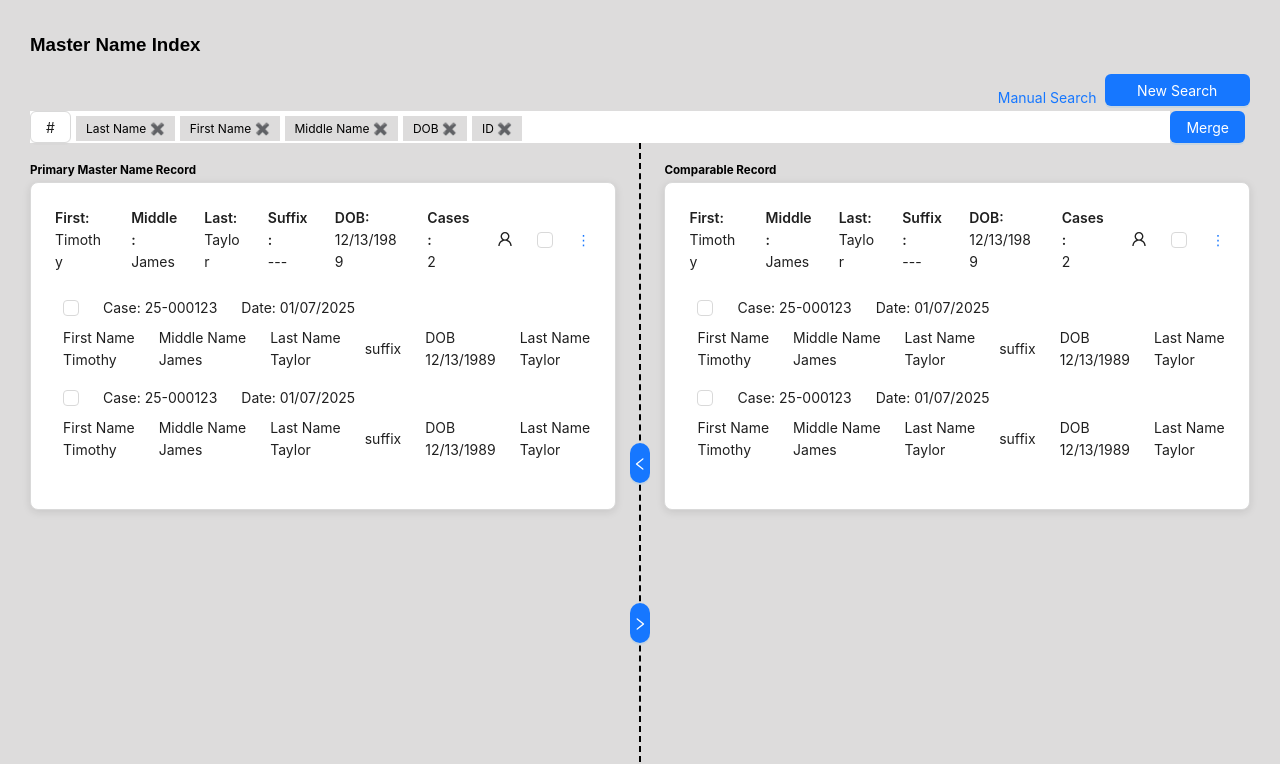
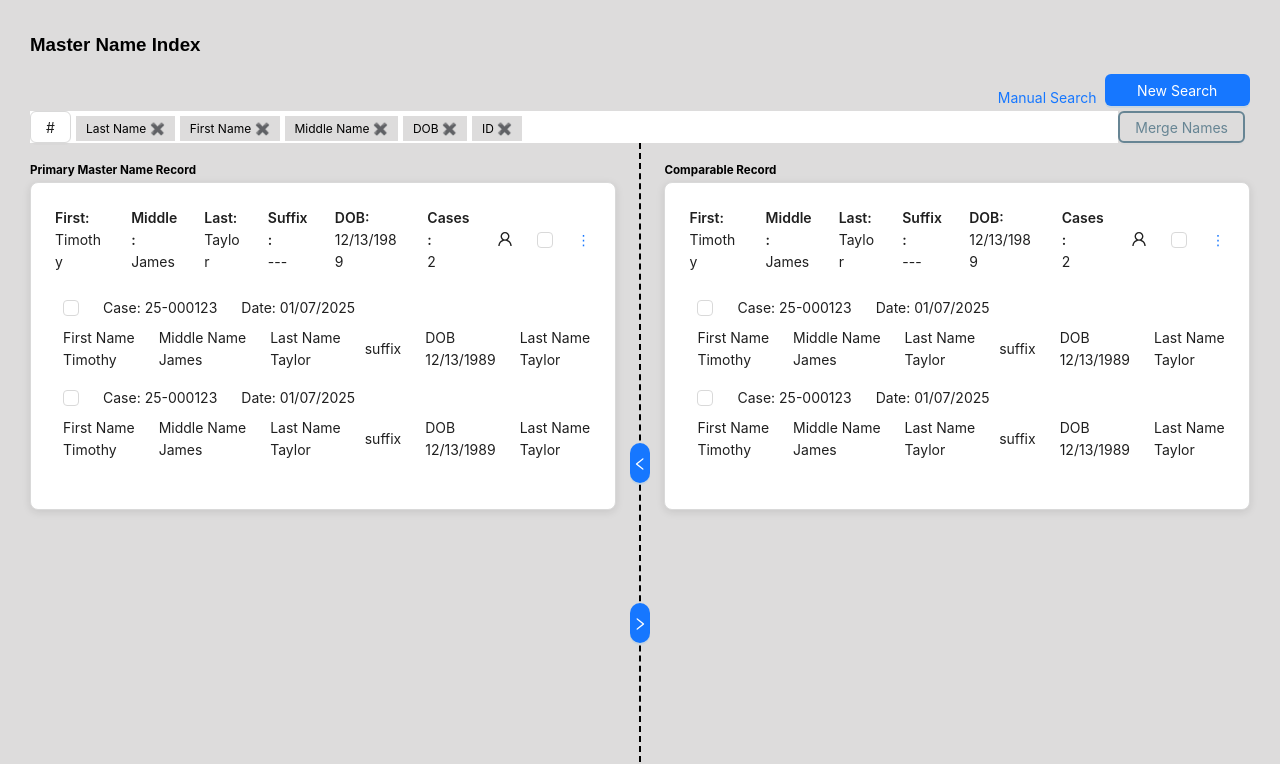
Before and after one commit to anants23O02/CJN-merged, a Next.js app: page /pages/MasterViewMerge in a window 1280 px wide. Shown: the top 764 px of the page. Built offline with nearby package versions, Linux system fonts and the light colour scheme.

Commit message:
fixed merge button

```diff
--- a/app/pages/MasterViewMerge/page.tsx
+++ b/app/pages/MasterViewMerge/page.tsx
@@ -5,7 +5,7 @@ import styles from "./masterviewmerge.module.css";
 import MainButton from "../../components/mainButton/button";
 import VerticalLineWithDrawer from "../../components/Line/Line.tsx";
 
-import { Row, Col } from "antd";
+import { Row, Col,Button } from "antd";
 
 const caseData = {
   caseNumber: "25-000123",
@@ -55,7 +55,17 @@ const NewPage: React.FC = () => {
       <FilterPopup />
         </Col>
         <Col >
-      <MainButton handleClick={newSearchHandler}>Merge</MainButton>
+        <Button
+            className={styles.mergeButton}
+            type="default"
+            style={{
+              border: "2px solid #678594",
+              backgroundColor: "transparent",
+              color: "#678594",
+            }}
+          >
+            Merge Names
+          </Button>
 
         </Col>
       </Row>
```
